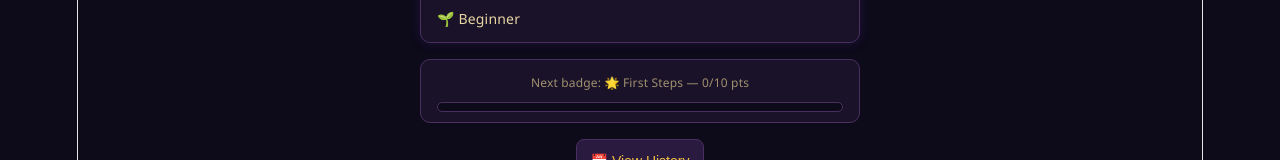
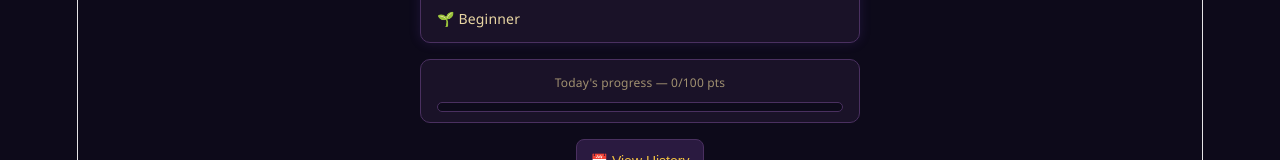
Before and after one commit to sajiduddin11/chore-gamified, a React (Vite) app: page / in a window 1280 px wide. Shown: the part 179-339 px from the top of the page. Built offline with nearby package versions, Linux system fonts and the light colour scheme.

Commit message:
add daily progress bar and effects

```diff
--- a/src/pages/Home.jsx
+++ b/src/pages/Home.jsx
@@ -1,4 +1,4 @@
-import { useState, useEffect, useRef } from 'react'  // useRef tracks previous streak value
+import { useState, useEffect, useRef } from 'react'
 import { useNavigate } from 'react-router-dom'
 import '../App.css'
 
@@ -6,7 +6,6 @@ function getTodayDate() {
     return new Date().toISOString().split('T')[0]
 }
 
-// confetti colours matching the RPG gold/purple theme
 const CONFETTI_COLOURS = ['#f0c040', '#c9a84c', '#9b59b6', '#7d3c98', '#ffffff']
 
 function Home() {
@@ -21,30 +20,32 @@ function Home() {
         ]
     })
     const [newChore, setNewChore] = useState('')
+
+    // total points accumulate forever across all days
     const [points, setPoints] = useState(() => parseInt(localStorage.getItem('points') || '0'))
+
+    // daily points reset each day and drive the progress bar
+    const [dailyPoints, setDailyPoints] = useState(() => parseInt(localStorage.getItem('dailyPoints') || '0'))
+
     const [streak, setStreak] = useState(() => parseInt(localStorage.getItem('streak') || '0'))
     const [badges, setBadges] = useState(() => JSON.parse(localStorage.getItem('badges') || '[]'))
-    const [popup, setPopup] = useState(null)  // floating +10/-10 popup
-    const [confetti, setConfetti] = useState([])  // array of confetti pieces
-    const [removingId, setRemovingId] = useState(null)  // id of chore being deleted
-    const [streakShake, setStreakShake] = useState(false)  // triggers streak shake
-    const prevStreakRef = useRef(streak)  // tracks previous streak to detect changes
+    const [popup, setPopup] = useState(null)
+    const [confetti, setConfetti] = useState([])
+    const [removingId, setRemovingId] = useState(null)
+    const [streakShake, setStreakShake] = useState(false)
+    const prevStreakRef = useRef(streak)
 
-    // badge thresholds used for both checking and progress bar
     const allBadges = [
         { id: 1, label: '🌟 First Steps', requirement: 10 },
         { id: 2, label: '🔥 On Fire', requirement: 50 },
         { id: 3, label: '💪 Chore Champion', requirement: 100 },
     ]
 
-    // works out progress towards the next badge
-    function getProgressToNextBadge(currentPoints) {
-        const next = allBadges.find(b => currentPoints < b.requirement)
-        if (!next) return { label: '🏆 Max level!', percent: 100, current: currentPoints, target: currentPoints }
-        const prev = allBadges.filter(b => b.requirement <= currentPoints).pop()
-        const from = prev ? prev.requirement : 0
-        const percent = Math.round(((currentPoints - from) / (next.requirement - from)) * 100)
-        return { label: next.label, percent, current: currentPoints - from, target: next.requirement - from }
+    // progress bar is based on daily points, resets each day
+    function getProgressToNextBadge(currentDailyPoints) {
+        const maxDaily = 100  // max daily points for a full bar
+        const percent = Math.min(Math.round((currentDailyPoints / maxDaily) * 100), 100)
+        return { percent, current: currentDailyPoints, target: maxDaily }
     }
 
     function checkBadges(currentPoints) {
@@ -53,17 +54,15 @@ function Home() {
         localStorage.setItem('badges', JSON.stringify(earned))
     }
 
-    // launches confetti pieces at random positions across the screen
     function launchConfetti() {
         const pieces = Array.from({ length: 40 }, (_, i) => ({
             id: i,
-            x: Math.random() * 100,  // random horizontal position as percentage
+            x: Math.random() * 100,
             colour: CONFETTI_COLOURS[Math.floor(Math.random() * CONFETTI_COLOURS.length)],
-            delay: Math.random() * 0.8,  // staggered fall timing
-            size: Math.random() * 8 + 6,  // random size between 6-14px
+            delay: Math.random() * 0.8,
+            size: Math.random() * 8 + 6,
         }))
         setConfetti(pieces)
-        // clear confetti after animation finishes
         setTimeout(() => setConfetti([]), 2500)
     }
 
@@ -79,6 +78,10 @@ function Home() {
         const resetChores = chores.map(c => ({ ...c, done: false }))
         setChores(resetChores)
         localStorage.setItem('chores', JSON.stringify(resetChores))
+
+        // reset daily points to zero for the new day
+        setDailyPoints(0)
+        localStorage.setItem('dailyPoints', '0')
     }
 
     useEffect(() => {
@@ -106,8 +109,8 @@ function Home() {
 
     useEffect(() => { localStorage.setItem('chores', JSON.stringify(chores)) }, [chores])
     useEffect(() => { localStorage.setItem('points', points.toString()) }, [points])
+    useEffect(() => { localStorage.setItem('dailyPoints', dailyPoints.toString()) }, [dailyPoints])
 
-    // shake the streak counter whenever the streak increases
     useEffect(() => {
         if (streak > prevStreakRef.current) {
             setStreakShake(true)
@@ -124,32 +127,44 @@ function Home() {
 
     function toggleDone(id, event) {
         const chore = chores.find(c => c.id === id)
+
+        // update total points
         const newPoints = chore.done ? points - 10 : points + 10
         setPoints(newPoints)
         checkBadges(newPoints)
+
+        // update daily points separately
+        const newDailyPoints = chore.done ? dailyPoints - 10 : dailyPoints + 10
+        setDailyPoints(Math.max(0, newDailyPoints))  // never goes below 0
+
         const updatedChores = chores.map(c => c.id === id ? { ...c, done: !c.done } : c)
         setChores(updatedChores)
 
-        // show floating popup at button position
         const rect = event.target.getBoundingClientRect()
         setPopup({ x: rect.left, y: rect.top, text: chore.done ? '-10' : '+10' })
         setTimeout(() => setPopup(null), 1000)
 
-        // launch confetti if all chores are now done
         const allDone = updatedChores.every(c => c.done)
         if (allDone && !chore.done) launchConfetti()
     }
 
-    // plays slide out animation then removes the chore after it finishes
     function deleteChore(id) {
+        const chore = chores.find(c => c.id === id)
+        if (chore.done) {
+            // deduct from both total and daily points
+            const newPoints = points - 10
+            setPoints(newPoints)
+            checkBadges(newPoints)
+            setDailyPoints(prev => Math.max(0, prev - 10))
+        }
         setRemovingId(id)
         setTimeout(() => {
             setChores(chores.filter(c => c.id !== id))
             setRemovingId(null)
-        }, 300)  // matches the slideOut animation duration
+        }, 300)
     }
 
-    const progress = getProgressToNextBadge(points)
+    const progress = getProgressToNextBadge(dailyPoints)
 
     return (
         <div className="app">
@@ -161,7 +176,7 @@ function Home() {
                 {currentTime.toLocaleTimeString('en-GB')}
             </p>
 
-            {/* stats bar with shake effect on streak */}
+            {/* stats bar - total points and streak shown here */}
             <div className="stats">
                 <span>⭐ {points} points</span>
                 <span> | </span>
@@ -172,10 +187,10 @@ function Home() {
                 <span>{points >= 100 ? '🏆 Chore Master' : points >= 50 ? '⚡ Rising Star' : '🌱 Beginner'}</span>
             </div>
 
-            {/* progress bar showing how close to the next badge */}
+            {/* daily progress bar - resets to zero each new day */}
             <div className="progress-bar-container">
                 <p className="progress-bar-label">
-                    Next badge: {progress.label} — {progress.current}/{progress.target} pts
+                    Today's progress — {progress.current}/{progress.target} pts
                 </p>
                 <div className="progress-bar-track">
                     <div className="progress-bar-fill" style={{ width: `${progress.percent}%` }} />
@@ -218,14 +233,12 @@ function Home() {
                 )}
             </ul>
 
-            {/* floating points popup */}
             {popup && (
                 <div className="points-popup" style={{ left: popup.x, top: popup.y }}>
                     {popup.text}
                 </div>
             )}
 
-            {/* confetti pieces rendered at random positions */}
             {confetti.map(piece => (
                 <div
                     key={piece.id}
```
